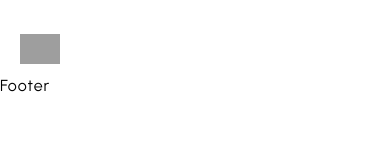
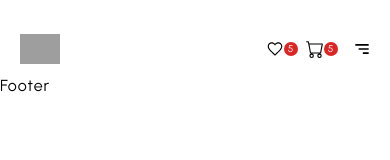
Before and after one commit to iqrarafiq12/TrendyThreads-OnlineStore, a Next.js app: page / in a window 390 px wide. Shown: the top 160 px of the page. Built offline with nearby package versions, Linux system fonts and the light colour scheme; grey boxes are pictures that could not be loaded.

Commit message:
Mobile menu conditions Added

```diff
--- a/components/Header.jsx
+++ b/components/Header.jsx
@@ -2,6 +2,11 @@
 import Wrapper from './Wrapper';
 import Link from 'next/link';
 import Menu from './Menu';
+
+import { IoMdHeartEmpty } from 'react-icons/io';
+import { BsCart } from 'react-icons/bs';
+import { BiMenuAltRight } from 'react-icons/bi';
+import { VscChromeClose } from 'react-icons/vsc';
 
 const Header = () => {
   const [mobileMenu, setMobileMenu] = useState(false);
@@ -15,7 +20,7 @@
     <header
       className={`w-full h-[50px] md:h-[80px] bg-white flex items-center justify-between z-20 sticky top-6 transition-transform duration-300 ${show}`}
     >
-      <Wrapper>
+      <Wrapper className="h-[60px] flex justify-between items-center">
         <Link href="/">
           <img
             src="https://thumbs.dreamstime.com/t/green-thread-needle-eye-sewing-tailoring-tools-kit-single-icon-black-style-vector-symbol-stock-illustration-web-90351967.jpg"
@@ -23,6 +28,50 @@
           />
         </Link>
         <Menu showCatMenu={showCatMenu} setShowCatMenu={setShowCatMenu} />
+
+        <div className=" flex items-center gap-2 text-black">
+          {/* Icon start */}
+
+          <div className="w-8 md:w-12 h-8 md:h-12 rounded-full flex  cursor-pointer relative justify-center items-center hover:bg-black/[0.05]">
+            <IoMdHeartEmpty className="text-[22px] md:text-[26px]" />
+            <div
+              className="h-[14px] md:h-[18px] min-w-[14px] md:min-w-[18px] rounded-full bg-red-600 top-1 left-5 md:left-7 text-white text-[10px]
+            md:text-[12px] flex justify-center items-center px-[2px] md:[5px]"
+            >
+              5
+            </div>
+          </div>
+          {/* Icon end */}
+
+          {/* Icon start */}
+
+          <div className="w-8 md:w-12 h-8 md:h-12 rounded-full flex  cursor-pointer relative justify-center items-center hover:bg-black/[0.05]">
+            <BsCart className="text-[20px] md:text-[26px]" />
+            <div
+              className="h-[14px] md:h-[18px] min-w-[14px] md:min-w-[18px] rounded-full bg-red-600 top-1 left-1 md:left-7 text-white text-[10px]
+            md:text-[12px] flex justify-center items-center px-[2px] md:[5px]"
+            >
+              5
+            </div>
+          </div>
+          {/* Icon end */}
+
+          {/* mobile menu start */}
+          <div className="w-8 md:w-12 h-8 md:h-12 rounded-full flex  cursor-pointer relative justify-center items-center hover:bg-black/[0.05] -mr-2">
+            {mobileMenu ? (
+              <VscChromeClose
+                className="text-[16px]"
+                onClick={() => setMobileMenu(false)}
+              />
+            ) : (
+              <BiMenuAltRight
+                className="text-[20px]"
+                onClick={() => setMobileMenu(true)}
+              />
+            )}
+          </div>
+          {/* mobile menu end */}
+        </div>
       </Wrapper>
     </header>
   );
```
